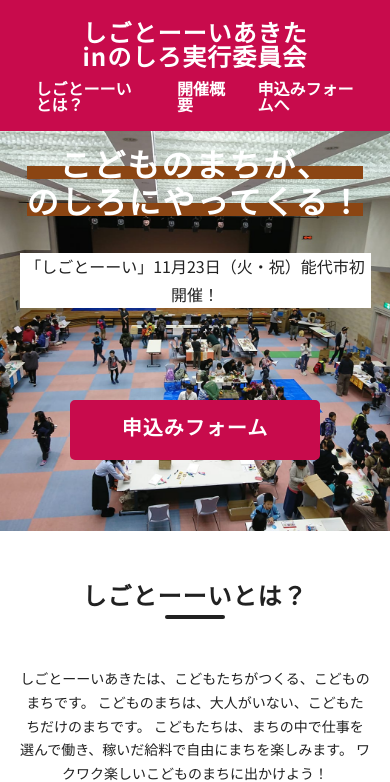
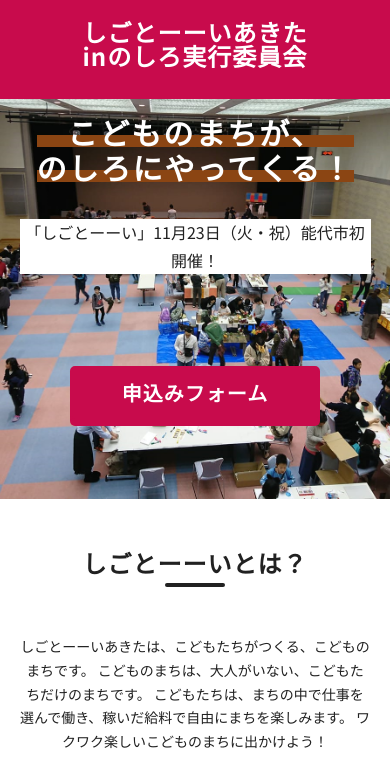
Before and after one commit to smatsus0814/shigoto--i_noshiro, a PHP site: page / in a window 390 px wide. Shown: the top 782 px of the page. Run offline with PHP 8.4, Linux system fonts and the light colour scheme.

Commit message:
レスポンシブ微調整
スマホでグロナビ非表示にした。

```diff
--- a/assets/css/style.css
+++ b/assets/css/style.css
@@ -205,6 +205,7 @@
 @media only screen and (max-width: 767px) {
   .gnav__list {
     justify-content: center;
+    display: none;
   }
 }
 .gnav__item {
@@ -230,6 +231,7 @@
   color: #fff;
   font-weight: bold;
   transition: all 0.5s ease 0s;
+  text-align: center;
 }
 .gnav__link:after {
   content: "";
@@ -253,7 +255,7 @@
 }
 
 .fv {
-  background:#ddd url(../image/header.jpg) no-repeat center center;
+  background:#ddd url(../image/header.png) no-repeat center center;
   background-size:cover;
 }
 .fv__container {
@@ -315,7 +317,7 @@
 }
 @media only screen and (max-width: 767px) {
   .fv__ttl {
-    font-size: 32px;
+    font-size: 30px;
   }
 }
 .fv__desc {
--- a/index.html
+++ b/index.html
@@ -40,7 +40,7 @@
             <p>こどものまちが、</p>
             <p>のしろにやってくる！</p>
         </h2>
-        <p class="fv__desc"> 「しごとーーい」11月23日（火・祝）能代市初開催！ </p>   <a href="https://forms.gle/v2KAHm9HTVBpfZaUA" class="recruit__more">申込みフォーム</a>
+        <p class="fv__desc"> 「しごとーーい」11月23日（火・祝）<br>能代市初開催！ </p>   <a href="https://forms.gle/v2KAHm9HTVBpfZaUA" class="recruit__more">申込みフォーム</a>
         <!-- /.container -->
       </div>
       <!-- /.fv -->
```
Also changed, not shown: assets/image/header.png.
